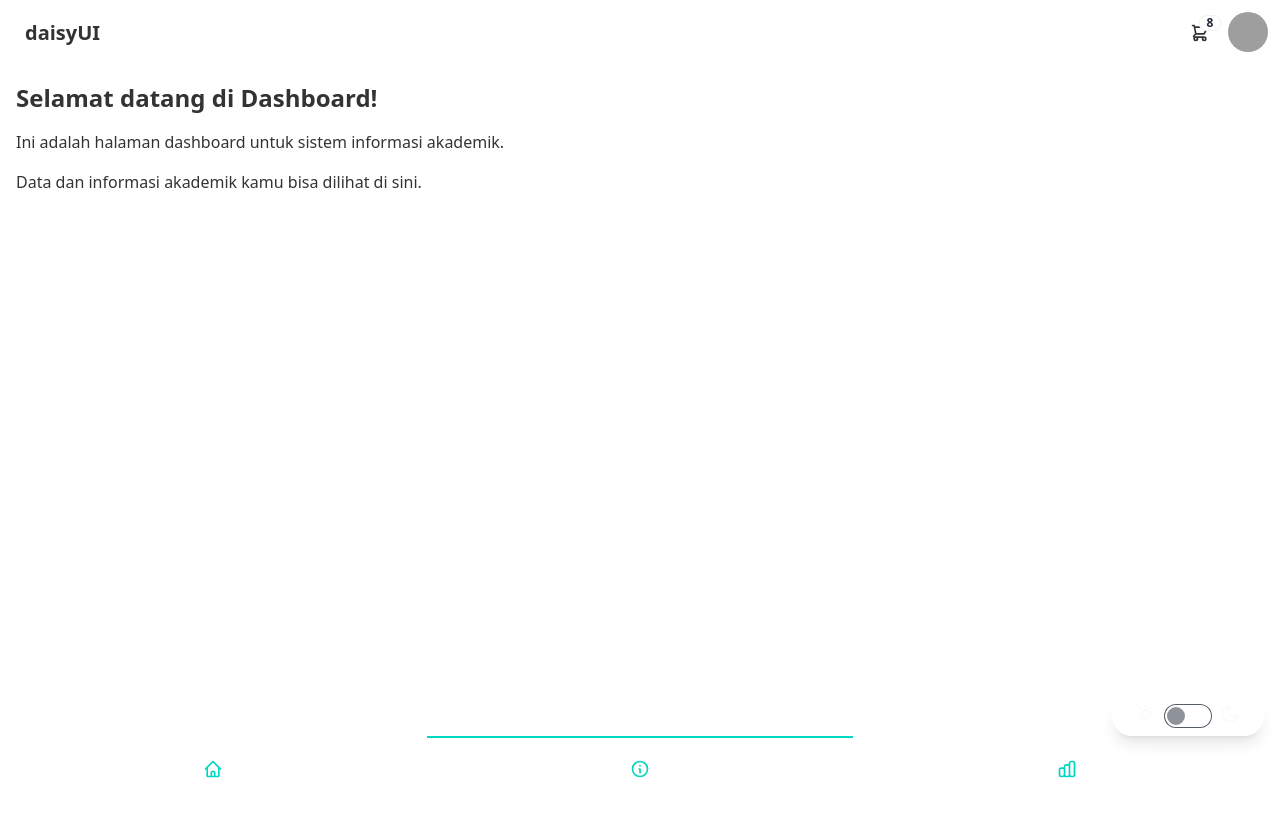
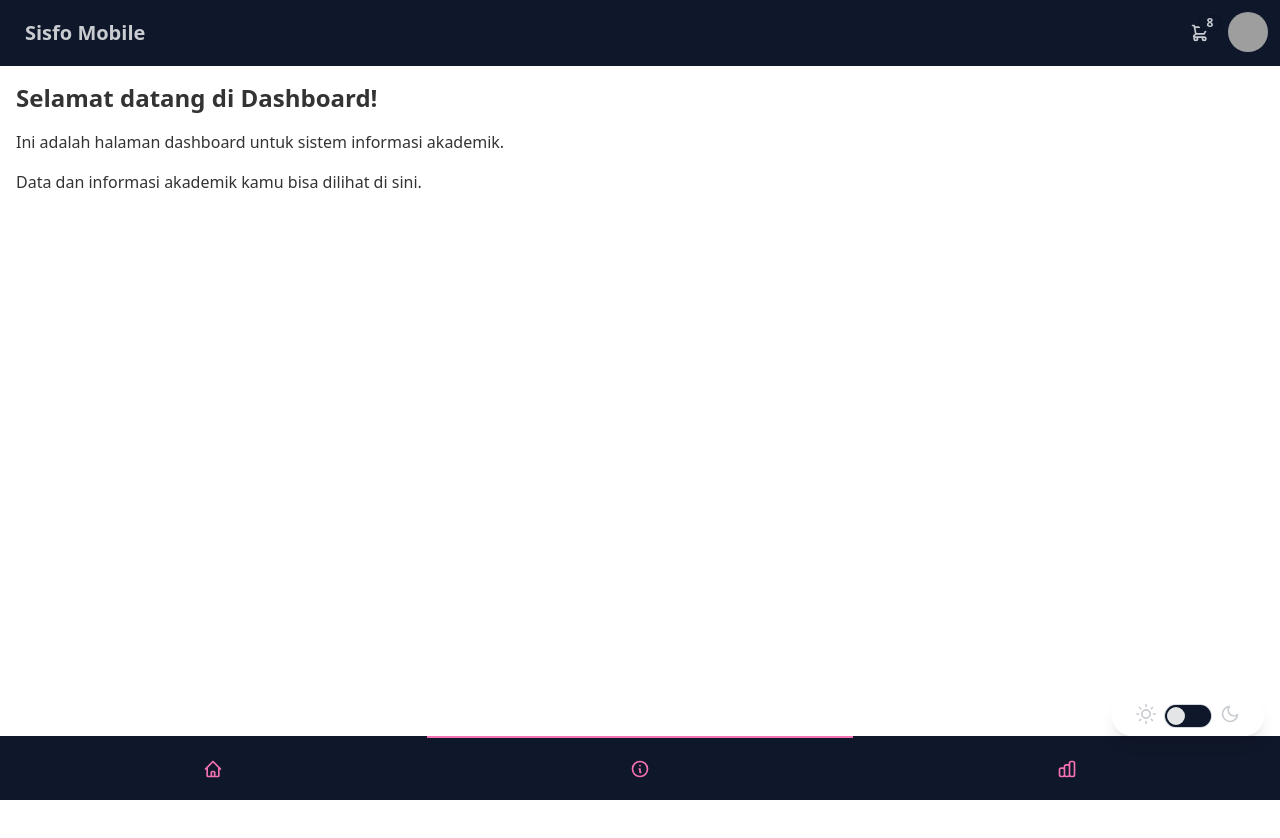
Before and after one commit to RahmatRafiq/vite-x-react-tailwind, a React (Vite) app: page / in a window 1280 px wide. Shown: the top 838 px of the page. Built offline with nearby package versions, Linux system fonts and the light colour scheme; grey boxes are pictures that could not be loaded.

Commit message:
refactor theme management and simplify Header component for improved clarity

```diff
--- a/index.html
+++ b/index.html
@@ -1,6 +1,5 @@
 <!doctype html>
-<!-- <html lang="en"> -->
-  <html lang="en">
+<html data-theme="night"></html>
 
   <head>
     <meta charset="UTF-8" />
--- a/src/components/Header.tsx
+++ b/src/components/Header.tsx
@@ -2,10 +2,12 @@ import React from 'react';
 
 const Header = () => {
     return (
-        <header className="bg-light-background dark:bg-dark-background text-light-text dark:text-dark-text">
+        <header>
             <div className="navbar bg-base-100">
                 <div className="flex-1">
-                    <a className="btn btn-ghost text-xl">daisyUI</a>
+                    <a className="btn btn-ghost text-xl whitespace-nowrap">
+                        Sisfo Mobile
+                    </a>
                 </div>
                 <div className="flex-none">
                     <div className="dropdown dropdown-end">
--- a/src/components/ThemeController.tsx
+++ b/src/components/ThemeController.tsx
@@ -1,33 +1,33 @@
-import React, { useEffect, useState } from 'react';
+// import React, { useEffect, useState } from 'react';
 
 const ThemeController = () => {
-  const [darkMode, setDarkMode] = useState<boolean>(false);
+  // const [darkMode, setDarkMode] = useState<boolean>(false);
 
-  useEffect(() => {
-    const savedMode = localStorage.getItem('darkMode') === 'true';
-    setDarkMode(savedMode);
-    if (savedMode) {
-      document.documentElement.classList.add('dark');
-    } else {
-      document.documentElement.classList.remove('dark');
-    }
-  }, []);
+  // useEffect(() => {
+  //   const savedMode = localStorage.getItem('darkMode') === 'true';
+  //   setDarkMode(savedMode);
+  //   if (savedMode) {
+  //     document.documentElement.classList.add('dark');
+  //   } else {
+  //     document.documentElement.classList.remove('dark');
+  //   }
+  // }, []);
 
-  const toggleDarkMode = () => {
-    setDarkMode((prevMode) => {
-      const newMode = !prevMode;
-      localStorage.setItem('darkMode', newMode.toString());
-      if (newMode) {
-        document.documentElement.classList.add('dark');
-      } else {
-        document.documentElement.classList.remove('dark');
-      }
-      return newMode;
-    });
-  };
+  // const toggleDarkMode = () => {
+  //   setDarkMode((prevMode) => {
+  //     const newMode = !prevMode;
+  //     localStorage.setItem('darkMode', newMode.toString());
+  //     if (newMode) {
+  //       document.documentElement.classList.add('dark');
+  //     } else {
+  //       document.documentElement.classList.remove('dark');
+  //     }
+  //     return newMode;
+  //   });
+  // };
 
   return (
-    <div className="fixed bottom-16 right-4 flex items-center gap-2 bg-light-background text-dark-text rounded-full py-2 px-6 shadow-lg hover:bg-light-accent transition z-50 hover:scale-105 transform">
+    <div className="fixed bottom-16 right-4 flex items-center gap-2 rounded-full py-2 px-6 shadow-lg hover:bg-light-accent transition z-50 hover:scale-105 transform">
       <label className="flex cursor-pointer gap-2">
         <svg
           xmlns="http://www.w3.org/2000/svg"
@@ -38,19 +38,12 @@ const ThemeController = () => {
           stroke="currentColor"
           strokeWidth="2"
           strokeLinecap="round"
-          strokeLinejoin="round"
-        >
+          strokeLinejoin="round">
           <circle cx="12" cy="12" r="5" />
           <path
-            d="M12 1v2M12 21v2M4.2 4.2l1.4 1.4M18.4 18.4l1.4 1.4M1 12h2M21 12h2M4.2 19.8l1.4-1.4M18.4 5.6l1.4-1.4"
-          />
+            d="M12 1v2M12 21v2M4.2 4.2l1.4 1.4M18.4 18.4l1.4 1.4M1 12h2M21 12h2M4.2 19.8l1.4-1.4M18.4 5.6l1.4-1.4" />
         </svg>
-        <input
-          type="checkbox"
-          checked={darkMode}
-          onChange={toggleDarkMode}
-          className="toggle theme-controller"
-        />
+        <input type="checkbox" value="synthwave" className="toggle theme-controller" />
         <svg
           xmlns="http://www.w3.org/2000/svg"
           width="20"
@@ -60,8 +53,7 @@ const ThemeController = () => {
           stroke="currentColor"
           strokeWidth="2"
           strokeLinecap="round"
-          strokeLinejoin="round"
-        >
+          strokeLinejoin="round">
           <path d="M21 12.79A9 9 0 1 1 11.21 3 7 7 0 0 0 21 12.79z"></path>
         </svg>
       </label>
--- a/tailwind.config.js
+++ b/tailwind.config.js
@@ -26,20 +26,7 @@ export default {
     },
   },
   plugins: [require('daisyui')],
-  // daisyui: {
-  //   themes: [
-  //     {
-  //       customTheme: {
-  //         primary: '#0fa683',
-  //         secondary: '#380FA6',
-  //         accent: '#A60F32',
-  //         neutral: '#7EA60F',
-  //         'base-100': '#ffffff',  // Light theme base
-  //         'base-200': '#808080',  // Light theme secondary
-  //       },
-  //     },
-  //     'light',
-  //     'dark',
-  //   ],
-  // },
+  daisyui: {
+    themes: ["light", "dark", "cupcake","night"],
+  },
 };
```
